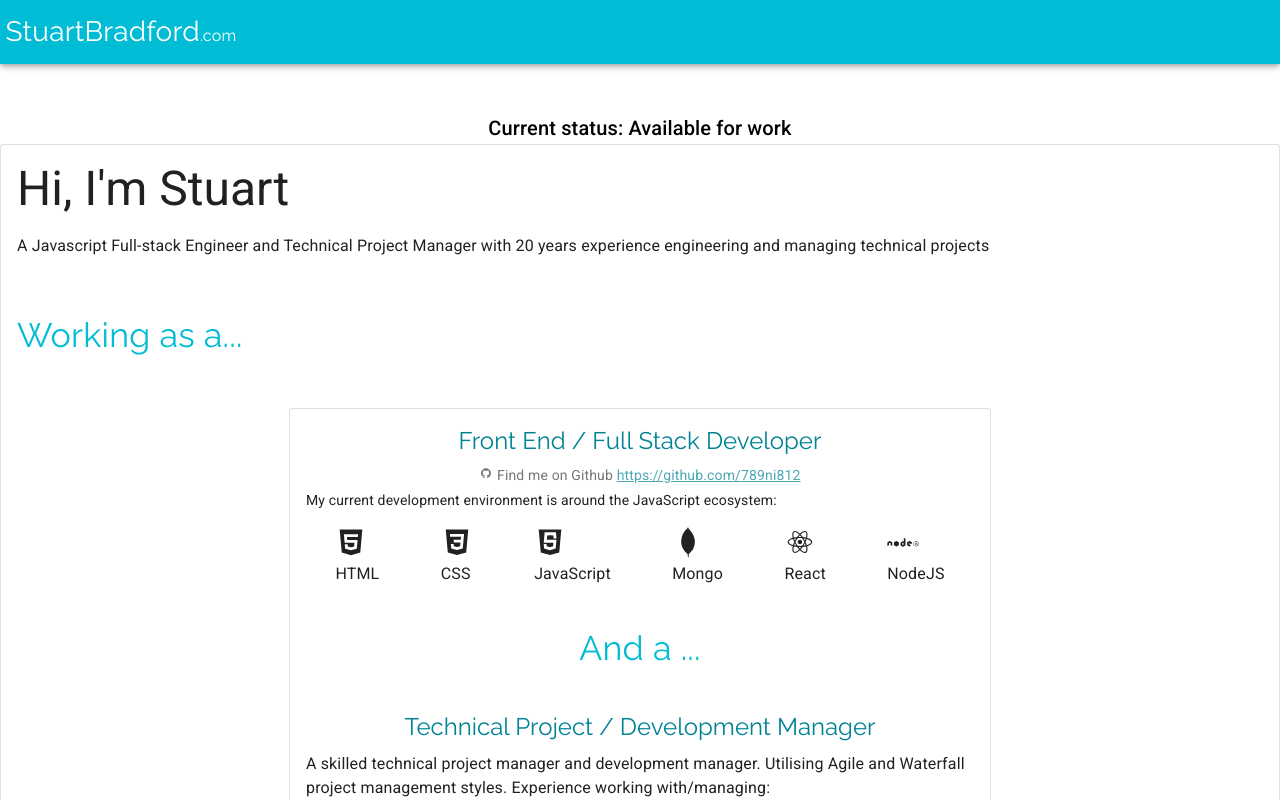
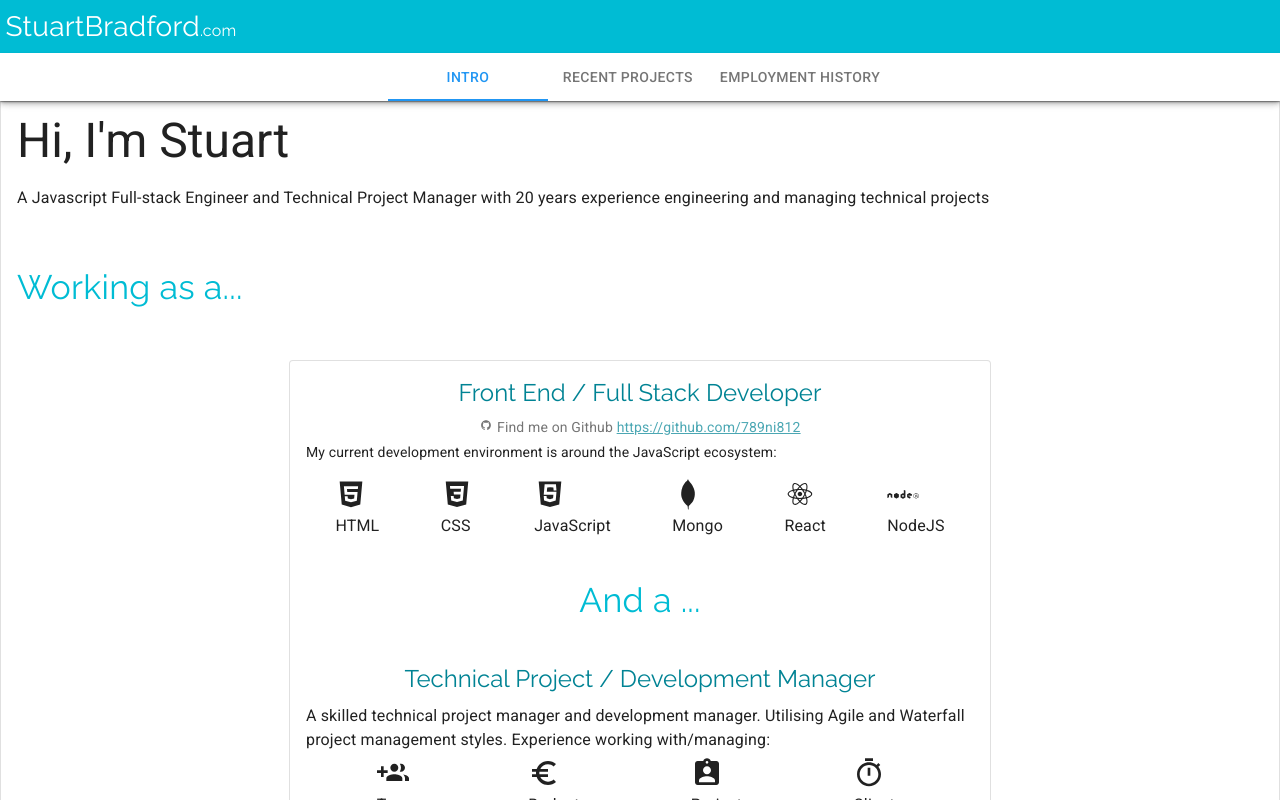
Before and after one commit to 789ni812/my-portfolio, a React (Create React App) app: page / in a window 1280 px wide. Shown: the top 800 px of the page. Built offline with nearby package versions, Linux system fonts and the light colour scheme.

Commit message:
Working Changes to scroll to section

```diff
--- a/src/App.js
+++ b/src/App.js
@@ -5,21 +5,13 @@ import theme from "./components/ui/Theme";
 
 // custom comps
 import Header from "./components/ui/Header/header";
-import ContentIntroduction from "./components/ContentIntroduction/ContentIntroduction";
-import TimelineWorkHistory from "./components/TimelineWorkHistory/TimelineWorkHistory";
-import RecentProjects from "./components/RecentProjects/RecentProjects";
+
 import Footer from "./components/ui/Footer/Footer";
 
 const App = () => {
   return (
     <ThemeProvider theme={theme}>
       <Header data-test="component-Header" />
-      <ContentIntroduction
-        data-test="component-ContentIntroduction"
-        theme={theme}
-      />
-      <RecentProjects theme={theme} />
-      <TimelineWorkHistory theme={theme} />
       <Footer data-test="component-Footer" theme={theme} />
     </ThemeProvider>
   );
--- a/src/components/RecentProjects/RecentProjects.js
+++ b/src/components/RecentProjects/RecentProjects.js
@@ -24,7 +24,6 @@ import Avatar from "@material-ui/core/Avatar";
 import List from "@material-ui/core/List";
 import ListItem from "@material-ui/core/ListItem";
 import ListItemText from "@material-ui/core/ListItemText";
-import Button from "@material-ui/core/Button";
 
 const useStyles = makeStyles((theme) => ({
   titles: {
--- a/src/components/TimelineWorkHistory/TimelineWorkHistory.js
+++ b/src/components/TimelineWorkHistory/TimelineWorkHistory.js
@@ -5,7 +5,8 @@ import {
 } from "react-vertical-timeline-component";
 import "react-vertical-timeline-component/style.min.css";
 
-import { Typography, Card, CardContent, Grid } from "@material-ui/core";
+import { makeStyles } from "@material-ui/styles";
+import { Typography, Card, CardContent } from "@material-ui/core";
 
 import SettingsInputIcon from "@material-ui/icons/SettingsInputComponent";
 import DevicesIcon from "@material-ui/icons/Devices";
@@ -21,7 +22,6 @@ import CommuteIcon from "@material-ui/icons/Commute";
 import TouchAppIcon from "@material-ui/icons/TouchApp";
 import SchoolIcon from "@material-ui/icons/School";
 import CodeIcon from "@material-ui/icons/Code";
-import { makeStyles } from "@material-ui/styles";
 
 const useStyles = makeStyles((theme) => ({
   rootCard: {
--- /dev/null
+++ b/src/components/ui/BackToTop.jsx
@@ -0,0 +1,27 @@
+import * as React from "react"
+import { Zoom, useScrollTrigger } from "@material-ui/core"
+const style = {
+  position: `fixed`,
+  bottom: `50px`,
+  right: `100px`,
+  zIndex: `99`,
+}
+const BackToTop = ({ children }) => {
+  const trigger = useScrollTrigger()
+  const handleClick = event => {
+    const anchor = (event.target.ownerDocument || document).querySelector(
+      "#back-to-top-anchor"
+    )
+    if (anchor) {
+      anchor.scrollIntoView({ behavior: "smooth", block: "center" })
+    }
+  }
+  return (
+    <Zoom in={trigger}>
+      <div onClick={handleClick} role="presentation" style={style}>
+        {children}
+      </div>
+    </Zoom>
+  )
+}
+export default BackToTop
--- a/src/components/ui/Header/header.js
+++ b/src/components/ui/Header/header.js
@@ -1,9 +1,23 @@
-import React from "react";
+import React, { useState } from "react";
+
+import ContentIntroduction from "../../../components/ContentIntroduction/ContentIntroduction";
+import TimelineWorkHistory from "../../../components/TimelineWorkHistory/TimelineWorkHistory";
+import RecentProjects from "../../../components/RecentProjects/RecentProjects";
 
 import AppBar from "@material-ui/core/AppBar";
 import Toolbar from "@material-ui/core/Toolbar";
 import Typography from "@material-ui/core/Typography";
 import { makeStyles } from "@material-ui/styles";
+import HideOnScroll from "../../ui/HideOnScroll.jsx";
+import BackToTop from "../../ui/BackToTop.jsx";
+import ScrollToIntro from "../../ui/ScrollToSection.jsx";
+import { KeyboardArrowUp } from "@material-ui/icons";
+import Fab from "@material-ui/core/Fab";
+import Paper from "@material-ui/core/Paper";
+import Tabs from "@material-ui/core/Tabs";
+import Tab from "@material-ui/core/Tab";
+import PropTypes from "prop-types";
+import Box from "@material-ui/core/Box";
 
 const useStyles = makeStyles((theme) => ({
   toolbarMargin: {
@@ -39,18 +53,94 @@ const useStyles = makeStyles((theme) => ({
   },
 }));
 
+function TabPanel(props) {
+  const { children, value, index, ...other } = props;
+
+  return (
+    <div
+      role="tabpanel"
+      hidden={value !== index}
+      id={`wrapped-tabpanel-${index}`}
+      aria-labelledby={`wrapped-tab-${index}`}
+      {...other}
+    >
+      {value === index && (
+        <Box p={3}>
+          <Typography>{children}</Typography>
+        </Box>
+      )}
+    </div>
+  );
+}
+
+TabPanel.propTypes = {
+  children: PropTypes.node,
+  index: PropTypes.any.isRequired,
+  value: PropTypes.any.isRequired,
+};
+
+function a11yProps(index) {
+  return {
+    id: `wrapped-tab-${index}`,
+    "aria-controls": `wrapped-tabpanel-${index}`,
+  };
+}
+
 const Header = () => {
   const classes = useStyles();
 
+  const [value, setValue] = useState("one");
+
+  const handleChange = (event, newValue) => {
+    setValue(newValue);
+  };
   return (
     <React.Fragment>
-      <AppBar position="fixed" color="secondary">
-        <Toolbar disableGutters>
+      <HideOnScroll>
+        <AppBar position="fixed" color="secondary">
           <Typography className={classes.logo}>
             StuartBradford<span className={classes.logoCom}>.com</span>
           </Typography>
-        </Toolbar>
-      </AppBar>
+          <Paper square>
+            <Tabs
+              value={value}
+              indicatorColor="primary"
+              textColor="primary"
+              onChange={handleChange}
+              aria-label="Links to parts of page"
+              centered
+            >
+              <Tab label="Intro" value="one" {...a11yProps("one")}></Tab>
+              <Tab label="Recent Projects" value="two" {...a11yProps("two")} />
+              <Tab
+                label="Employment History"
+                value="three"
+                {...a11yProps("three")}
+              />
+            </Tabs>
+          </Paper>
+        </AppBar>
+      </HideOnScroll>
+      <Toolbar id="back-to-top-anchor" />
+      <div value={value} index="one" id="intro">
+        <ContentIntroduction data-test="component-ContentIntroduction" />
+      </div>
+      <div value={value} index="two" id="recentProjects">
+        <RecentProjects />
+      </div>
+      <div value={value} index="three" id="timelineWorkHistory">
+        <TimelineWorkHistory />
+      </div>
+      <BackToTop>
+        <Fab color="secondary" size="large" aria-label="scroll back to top">
+          <KeyboardArrowUp />
+        </Fab>
+      </BackToTop>
+      <ScrollToIntro>
+        <Fab color="secondary" size="large" aria-label="scroll back to top">
+          <KeyboardArrowUp />
+        </Fab>
+      </ScrollToIntro>
       <div className={classes.toolbarMargin} />
     </React.Fragment>
   );
--- /dev/null
+++ b/src/components/ui/HideOnScroll.jsx
@@ -0,0 +1,11 @@
+import * as React from "react"
+import { Slide, useScrollTrigger } from "@material-ui/core"
+const HideOnScroll = ({ children }) => {
+  const trigger = useScrollTrigger()
+  return (
+    <Slide appear={false} direction="down" in={!trigger}>
+      {children}
+    </Slide>
+  )
+}
+export default HideOnScroll
--- /dev/null
+++ b/src/components/ui/ScrollToSection.jsx
@@ -0,0 +1,30 @@
+import * as React from "react"
+import { Zoom, useScrollTrigger } from "@material-ui/core"
+const style = {
+  position: `fixed`,
+  bottom: `250px`,
+  right: `100px`,
+  zIndex: `99`,
+}
+const ScrollToSection = ({ children }) => {
+
+  const scrollToIntro = useScrollTrigger()
+  const handleClickIntro = event => {
+    console.log("scrolltosection")
+    const scrollMe = (event.target.ownerDocument || document).querySelector(
+      "#intro"
+    )
+    console.log("scrollMe: ", scrollMe)
+    if (scrollMe) {
+      scrollMe.scrollIntoView({ behavior: "smooth", block: "start" })
+    }
+  }
+  return (
+    <Zoom in={scrollToIntro}>
+      <div onClick={handleClickIntro} role="presentation" style={style}>
+        {children}
+      </div>
+    </Zoom>
+  )
+}
+export default ScrollToSection
```
Also changed, not shown: 1 other file (tests, documents, lock files or other folders).
